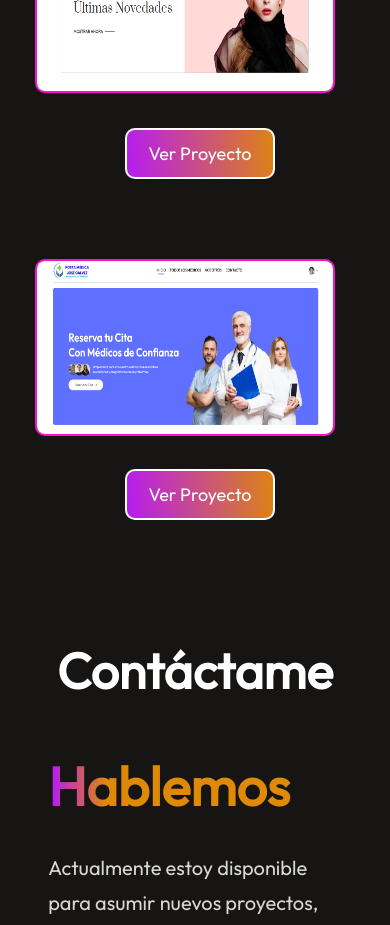
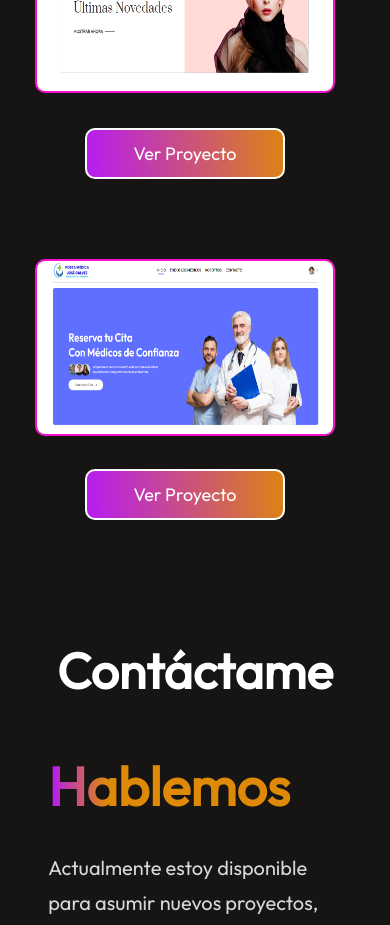
Before and after one commit to MarioCamayo/portfolio, a React (Vite) app: page / in a window 390 px wide. Shown: the part 5680-6605 px from the top of the page. Built offline with nearby package versions, Linux system fonts and the light colour scheme.

Commit message:
se modificó el componente MyWork en dispositivos móviles

```diff
--- a/src/components/MyWork/mywork.css
+++ b/src/components/MyWork/mywork.css
@@ -195,4 +195,11 @@
 
   }
 
+  .mywork-proyect a{
+    width: 200px;
+    margin-left: 50px;
+    text-align: center;
+
   }
+
+  }
```
